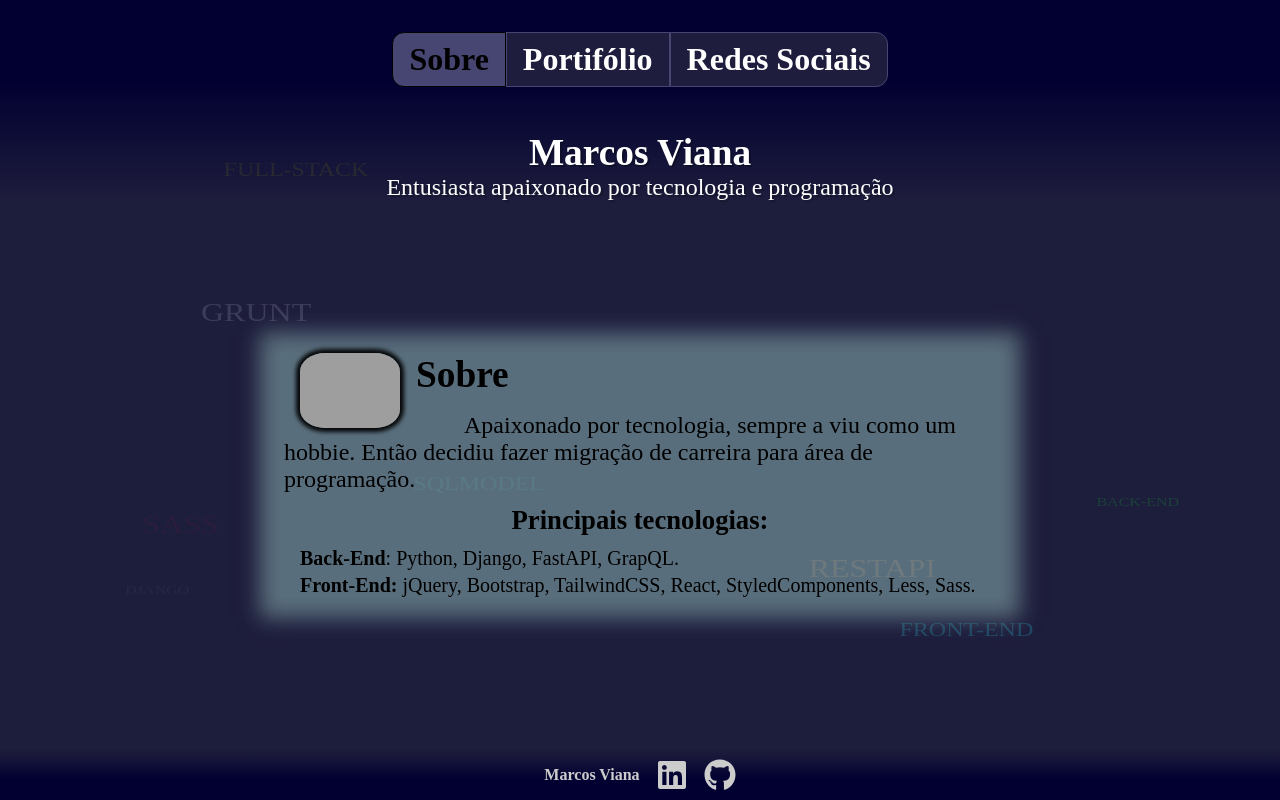
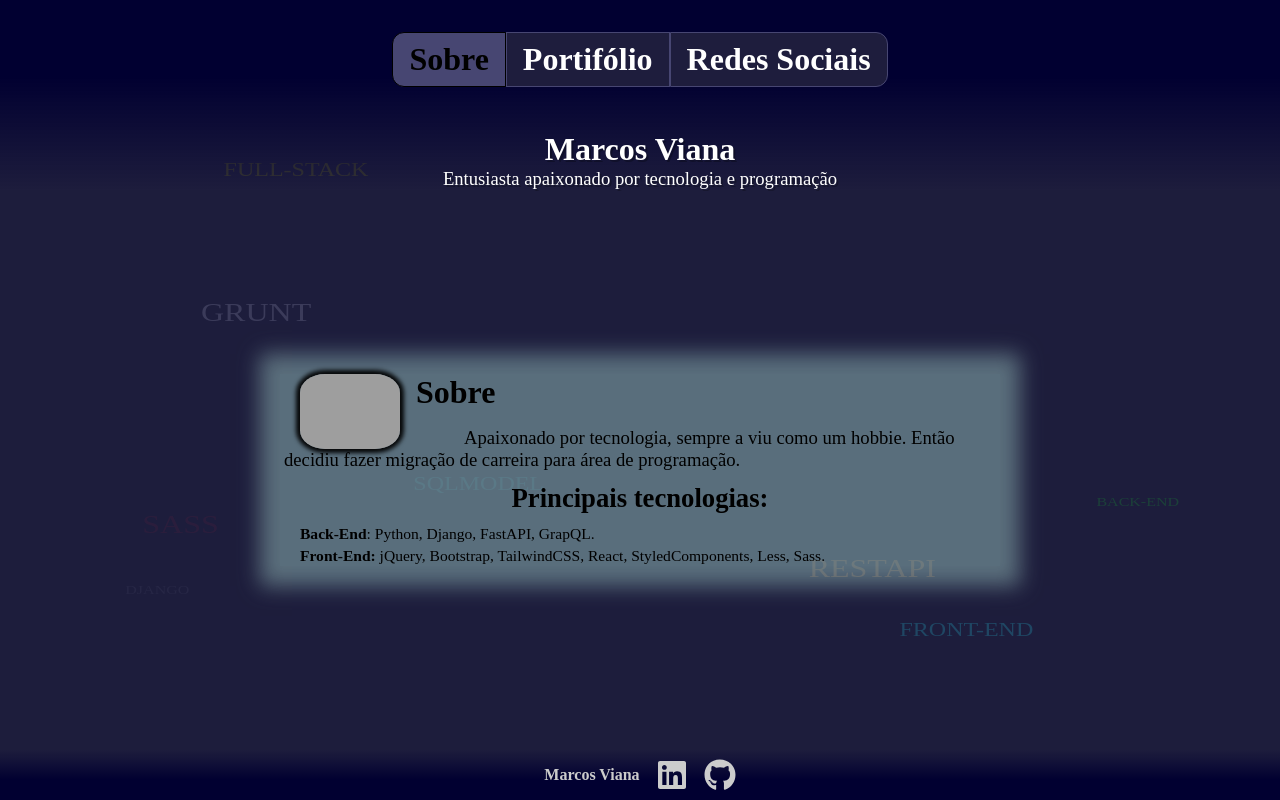
Before and after one commit to Marcosviana91/landing-page, a React (Create React App) app: page / in a window 1280 px wide. Built offline with nearby package versions, Linux system fonts and the light colour scheme; grey boxes are pictures that could not be loaded.

Commit message:
ajuste font size

```diff
--- a/src/containers/Header/style.tsx
+++ b/src/containers/Header/style.tsx
@@ -46,7 +46,7 @@ const StyledHeader = styled.header`
         color: white;
         cursor: pointer;
         @media (max-width: ${variaveis.BRACKPOINTS.MOBILE}) {
-          font-size: 20pt;
+          font-size: 14pt;
         }
 
         &:first-child {
--- a/src/styles/index.ts
+++ b/src/styles/index.ts
@@ -13,17 +13,17 @@ const EstiloGlobal = createGlobalStyle`
   }
 
   h1 {
-    font-size: 28pt;
+    font-size: 24pt;
   }
   h2 {
-    font-size: 24pt;
+    font-size: 22pt;
   }
   h3 {
     font-size: 20pt;
   }
 
   p {
-    font-size: 18pt;
+    font-size: 14pt;
   }
 
   ul li {
```
